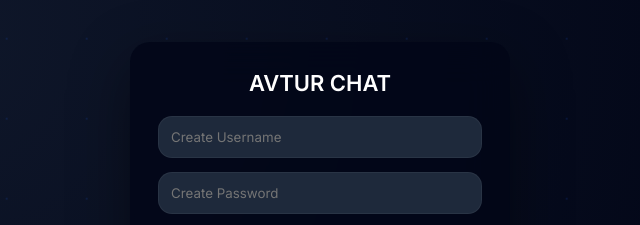
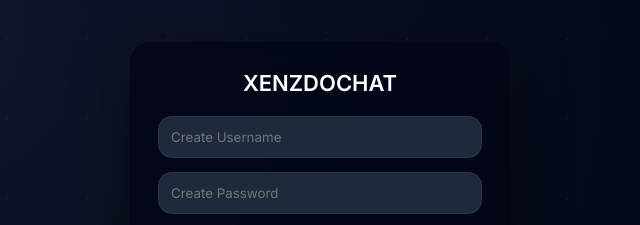
Before and after one commit to xenarzn/chat-frontend, a plain HTML site: page index.html in a window 1280 px wide. Shown: the part 128-353 px from the top of the page, 320-960 px from the left. Drawn offline with Linux system fonts and the light colour scheme.

Commit message:
Update index.html

```diff
--- a/index.html
+++ b/index.html
@@ -95,7 +95,7 @@ button:active{
 <body>
 
 <div class="card">
-  <h1>AVTUR CHAT</h1>
+  <h1>XENZDOCHAT</h1>
 
   <input id="regUser" placeholder="Create Username">
   <input id="regPass" type="password" placeholder="Create Password">
```
